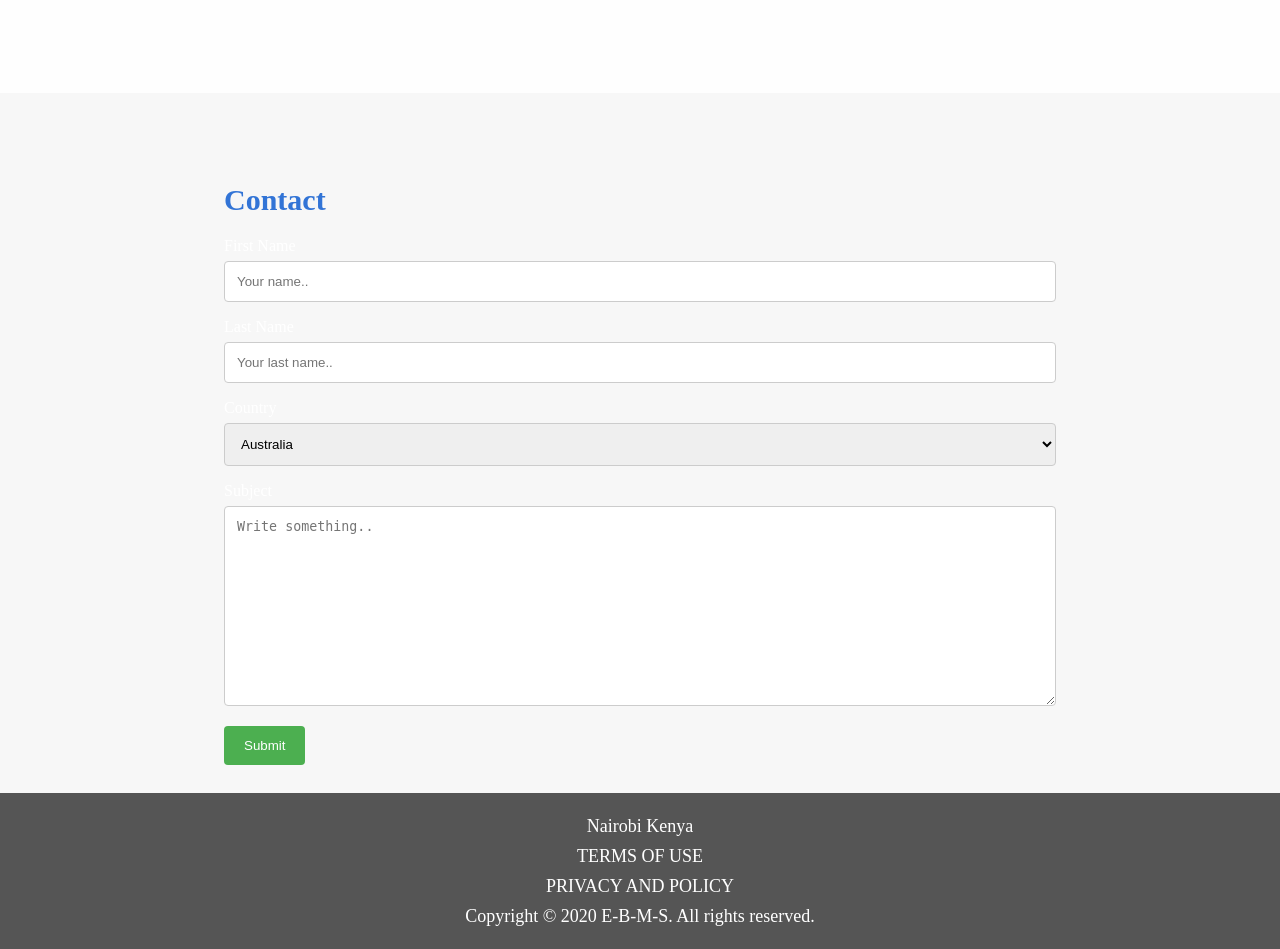
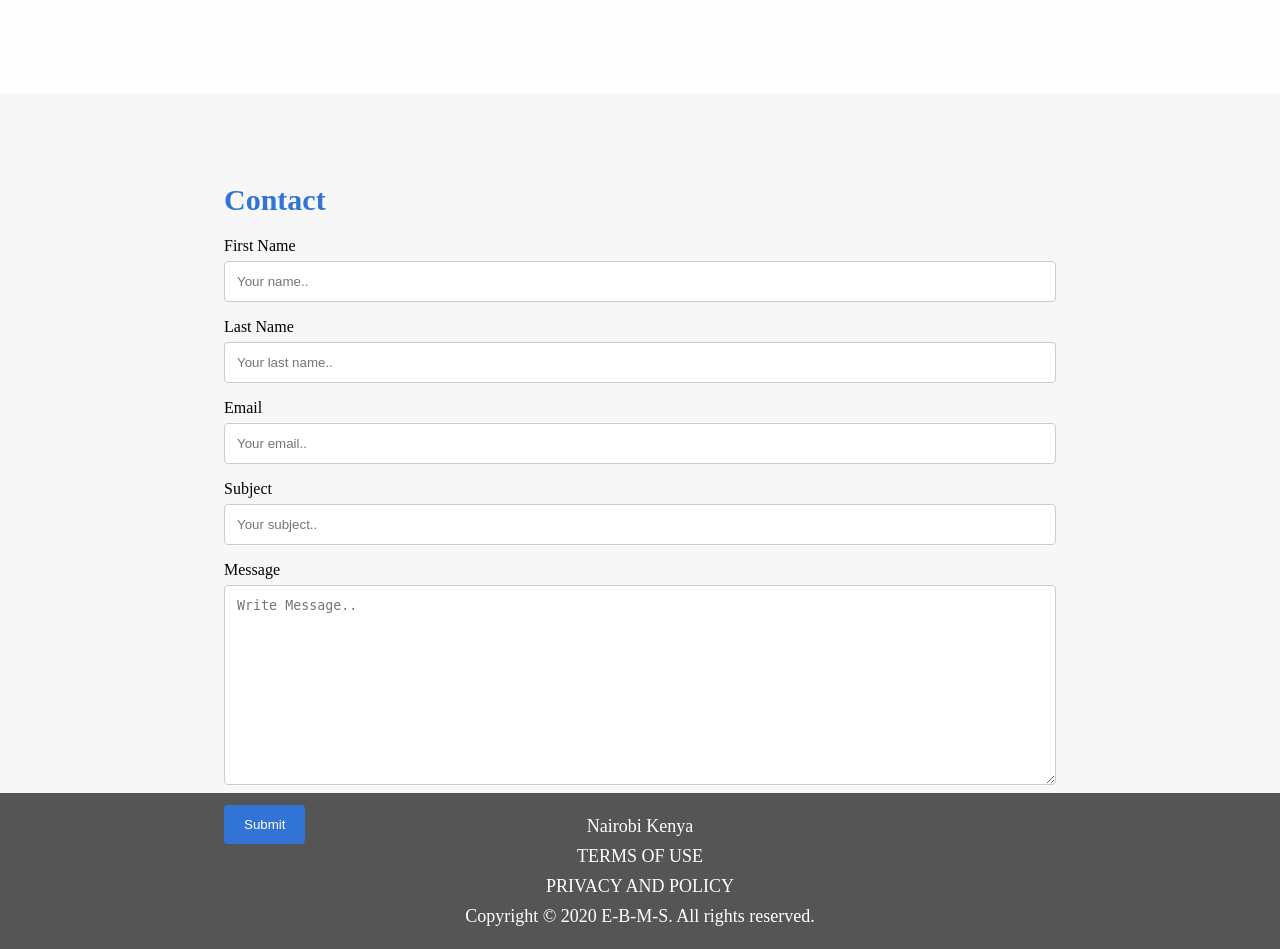
Before and after one commit to maripass/project-cuea, a PHP site: page / in a window 1280 px wide. Shown: the part 2667-3616 px from the top of the page. Run offline with PHP 8.4, Linux system fonts and the light colour scheme.

Commit message:
--- Auto-Git Commit ---

```diff
--- a/index.html
+++ b/index.html
@@ -88,21 +88,24 @@
         <div class="text-part">
             <h1>Contact</h1>
                 <form action="/action_page.php">
-                  <label for="fname">First Name</label>
+                  <label for="fname" style="color: black;">First Name</label>
                   <input type="text" id="fname" name="firstname" placeholder="Your name..">
 
-                  <label for="lname">Last Name</label>
+                  <label for="lname" style="color: black;">Last Name</label>
                   <input type="text" id="lname" name="lastname" placeholder="Your last name..">
 
-                  <label for="country">Country</label>
-                  <select id="country" name="country">
-                    <option value="australia">Australia</option>
-                    <option value="canada">Canada</option>
-                    <option value="usa">USA</option>
-                  </select>
+                  <label for="lname" style="color: black;">Email</label>
+                  <input type="email" id="lname" name="lastname" placeholder="Your email..">
 
-                  <label for="subject">Subject</label>
-                  <textarea id="subject" name="subject" placeholder="Write something.." style="height:200px"></textarea>
+                  <label for="lname" style="color: black;">Subject</label>
+                  <input type="text" id="lname" name="lastname" placeholder="Your subject..">
+
+
+
+
+
+                  <label for="subject" style="color: black;">Message</label>
+                  <textarea id="subject" name="subject" placeholder="Write Message.." style="height:200px"></textarea>
 
                   <input type="submit" value="Submit">
                 </form>
--- a/style.css
+++ b/style.css
@@ -72,7 +72,7 @@ p{
     line-height: 30px;
     color: #000;
 }
-input[type=text], select, textarea {
+input[type=text], input[type=email], select, textarea {
     width: 100%;
     padding: 12px;
     border: 1px solid #ccc;
@@ -84,7 +84,7 @@ input[type=text], select, textarea {
   }
 
   input[type=submit] {
-    background-color: #4CAF50;
+    background-color: #3274d6;
     color: white;
     padding: 12px 20px;
     border: none;
@@ -93,14 +93,10 @@ input[type=text], select, textarea {
   }
 
   input[type=submit]:hover {
-    background-color: #45a049;
+    background-color: #FBB434;
   }
 
-  .container {
-    border-radius: 5px;
-    background-color: #f2f2f2;
-    padding: 20px;
-  }
+
 .about-area, .faq-area{
     background: #fefefe;
 }
```
